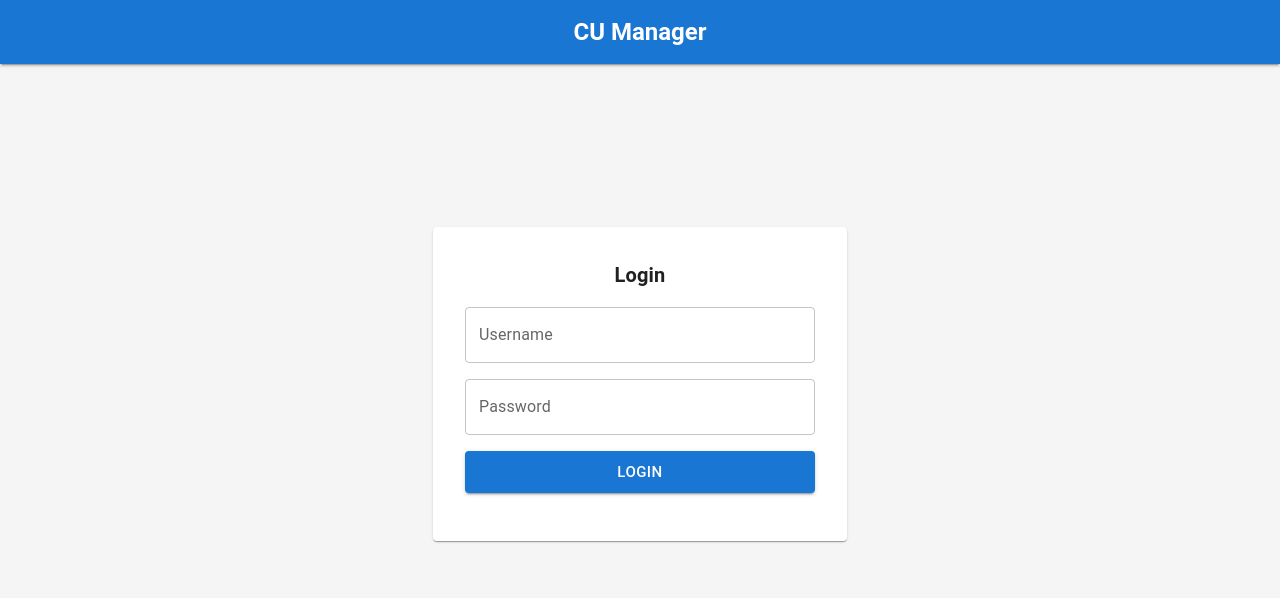
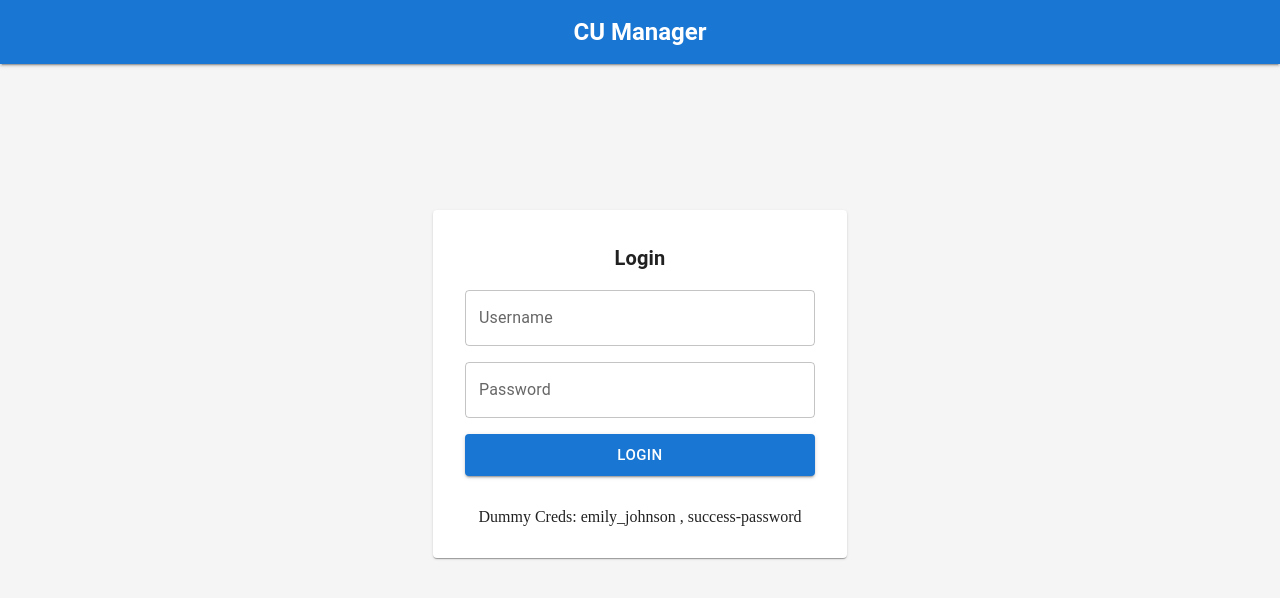
Before and after one commit to iamrushier/company-user-mgmt, a React (Vite) app: page /login in a window 1280 px wide. Shown: the top 598 px of the page. Built offline with nearby package versions, Linux system fonts and the light colour scheme.

Commit message:
Dummy credentials added in text file; and on login page

```diff
--- a/src/pages/LoginPage.tsx
+++ b/src/pages/LoginPage.tsx
@@ -158,6 +158,7 @@ const LoginPage = () => {
               {message}
             </Typography>
           )}
+          Dummy Creds: emily_johnson , success-password
         </Card>
       </Box>
     </>
```
Also changed, not shown: dummy_credentials.txt (added).
